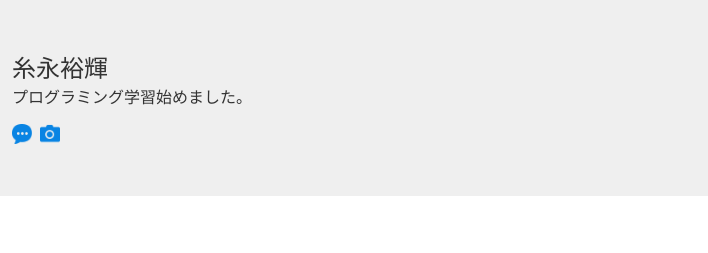
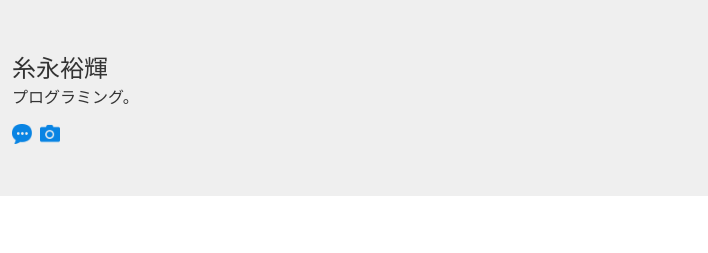
Before and after one commit to Yuki0628/yuki_practice, a plain HTML site: page index.html in a window 1280 px wide. Shown: the top 253 px of the page, 572-1280 px from the left. Drawn offline with Linux system fonts and the light colour scheme.

Commit message:
Update index.html

```diff
--- a/index.html
+++ b/index.html
@@ -16,7 +16,7 @@
         <!-- ↑これはdivはこれからcontainerですよってネーミングした。 -->
         <div class=info>
           <h1>糸永裕輝</h1>
-          <p> プログラミング学習始めました。</p>
+          <p> プログラミング。</p>
           <ul>
             <li>
             <!-- (target="_blankとは別のタブで開くという意味のターゲット属性") -->
```
